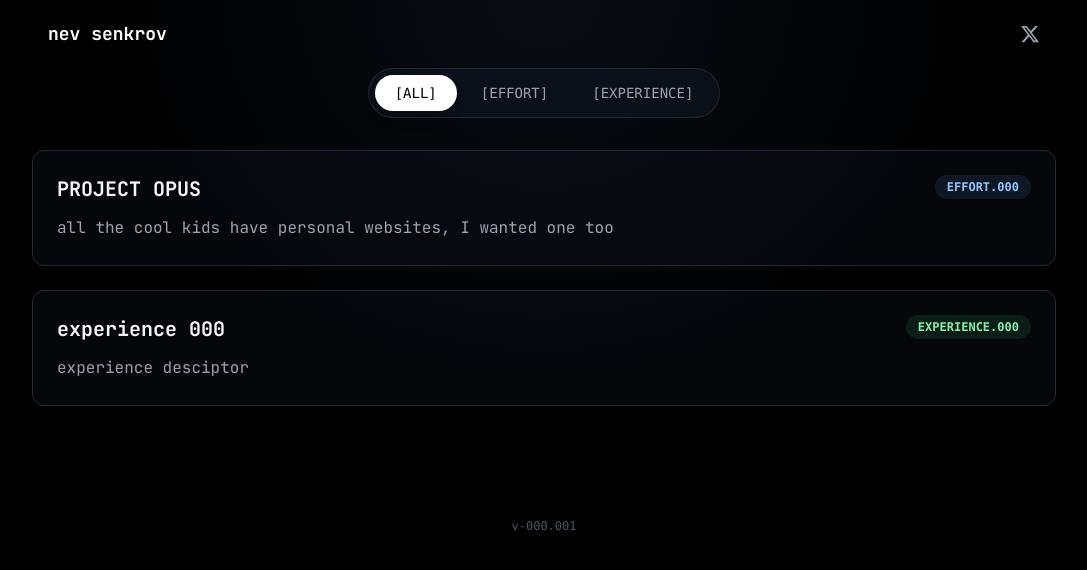
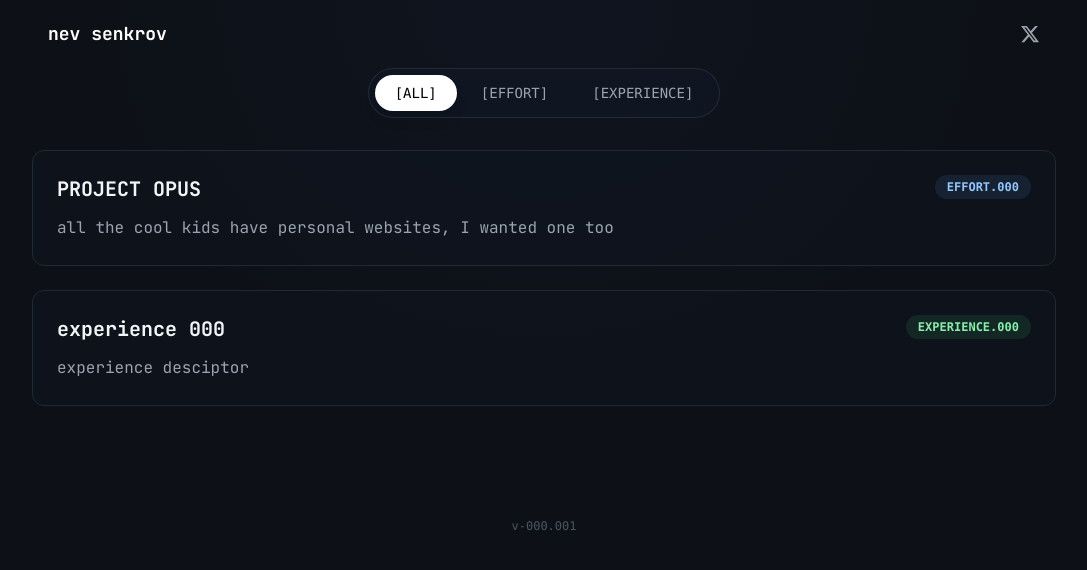
Before and after one commit to senkrov/opus, a React (Vite) app: page / in a window 1280 px wide. Shown: the top 570 px of the page, without its empty margins (96-1183 px from the left). Built offline with nearby package versions, Linux system fonts and the light colour scheme.

Commit message:
Update App.tsx and index.html

```diff
--- a/App.tsx
+++ b/App.tsx
@@ -42,8 +42,8 @@ const App: React.FC = () => {
   }, [activeFilter]);
 
   return (
-    <div className="bg-black min-h-screen text-gray-200">
-      <div className="bg-[radial-gradient(ellipse_at_top,_var(--tw-gradient-stops))] from-gray-900/50 via-black to-black">
+    <div className="bg-[#0D1117] min-h-screen text-gray-200">
+      <div className="bg-[radial-gradient(ellipse_at_top,_var(--tw-gradient-stops))] from-gray-900/50 via-[#0D1117] to-[#0D1117]">
         <div className={`will-animate ${isLoaded ? 'animate-in' : ''}`} style={{ animationDelay: '100ms' }}>
           <Header />
         </div>
--- a/index.html
+++ b/index.html
@@ -11,7 +11,7 @@
     <style>
       body {
         font-family: 'JetBrains Mono', monospace;
-        background-color: #000;
+        background-color: #0D1117;
       }
 
       @keyframes fadeInUp {
```
